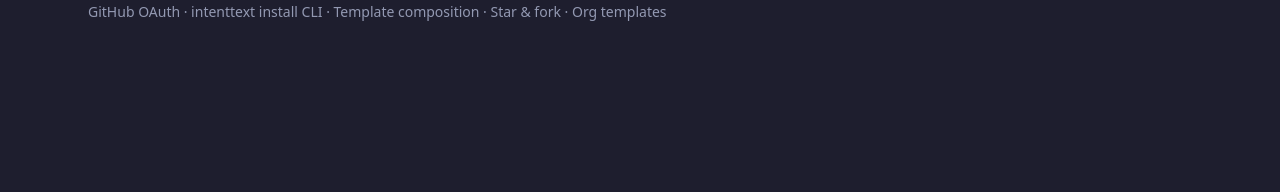
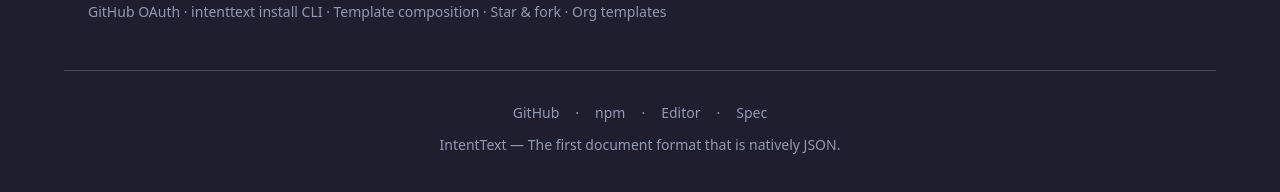
Before and after one commit to intenttext/intenttext-hub, a Next.js app: page / in a window 1280 px wide. Shown: the part 464-656 px from the top of the page. Built offline with nearby package versions, Linux system fonts and the light colour scheme; no server answers; the database is empty.

Commit message:
add footer with GitHub, npm, editor, spec links

```diff
--- a/app/page.tsx
+++ b/app/page.tsx
@@ -50,6 +50,50 @@
           </div>
         </div>
       </section>
+
+      {/* Footer */}
+      <footer className="mx-auto max-w-6xl border-t border-[var(--border)] px-6 py-8">
+        <div className="flex flex-col items-center gap-3 text-sm text-[var(--text-muted)]">
+          <div className="flex items-center gap-4">
+            <a
+              href="https://github.com/intenttext/intenttext"
+              target="_blank"
+              rel="noopener noreferrer"
+              className="hover:text-[var(--text)] transition-colors"
+            >
+              GitHub
+            </a>
+            <span>·</span>
+            <a
+              href="https://www.npmjs.com/package/@intenttext/core"
+              target="_blank"
+              rel="noopener noreferrer"
+              className="hover:text-[var(--text)] transition-colors"
+            >
+              npm
+            </a>
+            <span>·</span>
+            <a
+              href="https://iteditor.vercel.app/"
+              target="_blank"
+              rel="noopener noreferrer"
+              className="hover:text-[var(--text)] transition-colors"
+            >
+              Editor
+            </a>
+            <span>·</span>
+            <a
+              href="https://github.com/intenttext/intenttext/blob/main/docs/SPEC.md"
+              target="_blank"
+              rel="noopener noreferrer"
+              className="hover:text-[var(--text)] transition-colors"
+            >
+              Spec
+            </a>
+          </div>
+          <p>IntentText — The first document format that is natively JSON.</p>
+        </div>
+      </footer>
     </main>
   );
 }
--- a/components/HubHeader.tsx
+++ b/components/HubHeader.tsx
@@ -21,7 +21,7 @@
       }
       router.push(`/?${params.toString()}`);
     },
-    [search, searchParams, router]
+    [search, searchParams, router],
   );
 
   return (
--- a/components/TemplateGrid.tsx
+++ b/components/TemplateGrid.tsx
@@ -33,7 +33,8 @@
       <div className="mb-6 flex items-center justify-between">
         <CategoryTabs active={category} />
         <span className="text-sm text-[var(--text-muted)]">
-          {templates.length === 0 ? "No" : templates.length} template{templates.length !== 1 ? "s" : ""}
+          {templates.length === 0 ? "No" : templates.length} template
+          {templates.length !== 1 ? "s" : ""}
           {totalPages > 1 && ` · Page ${page} of ${totalPages}`}
         </span>
       </div>
```
Also changed, not shown: lib/templates.ts (+6 -6 lines).
